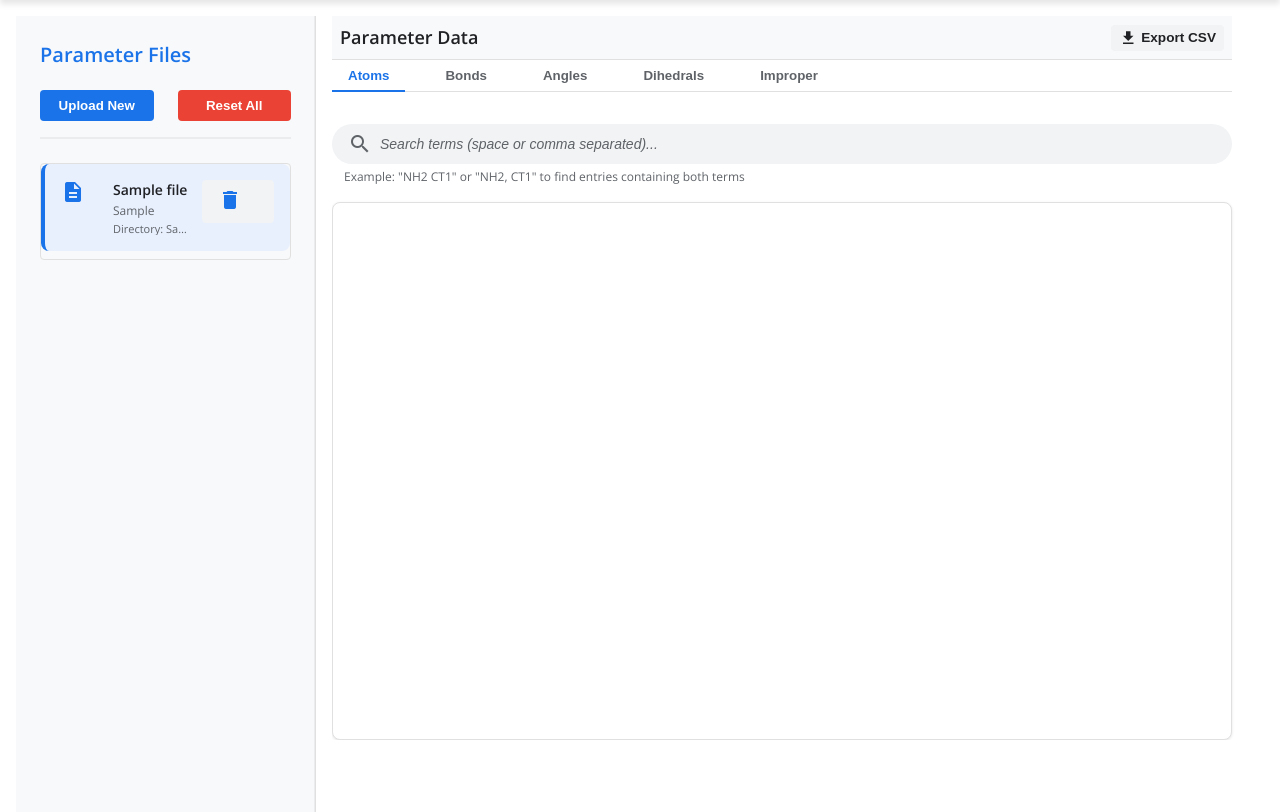
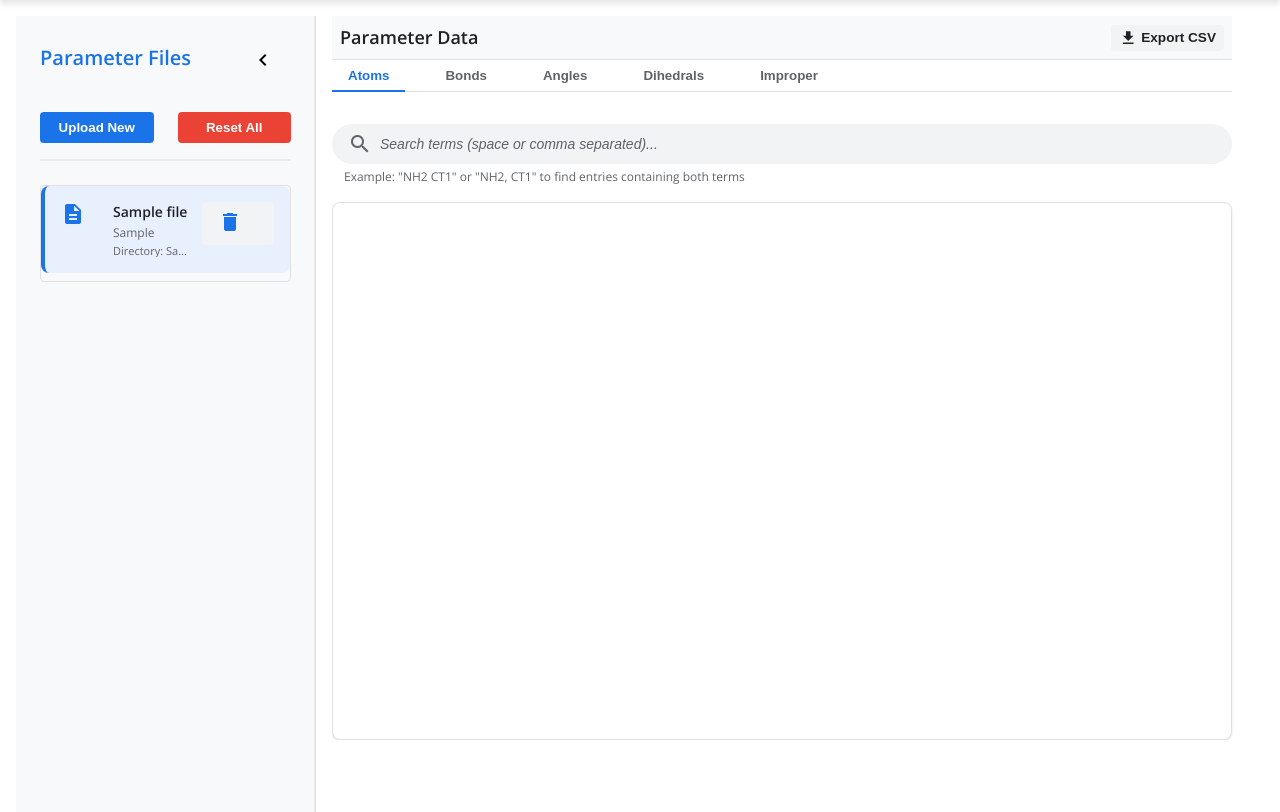
Before and after one commit to fl-sean03/CHARMM-Parameter-File-Search-Engine, a Flask app: template frontend/templates/index.html in a window 1280 px wide. Shown: the part 62-874 px from the top of the page. Run offline with Flask 3, Linux system fonts and the light colour scheme; the template is opened without the code that fills it: most values are stand-ins (such as "Sample title", 1, 10 or a date in 2020).

Commit message:
feat: Add expand/collapse icon to Parameter Files sidebar

```diff
--- a/frontend/static/css/main.css
+++ b/frontend/static/css/main.css
@@ -103,6 +103,50 @@ h2 {
     top: 0;
     border-right: 1px solid #E0E0E0;
     box-shadow: inset -1px 0 0 rgba(0,0,0,0.05);
+    transition: width 0.3s ease;
+}
+
+.sidebar.collapsed {
+    width: 60px;
+    padding: 1.5rem 0.5rem;
+}
+
+.sidebar.collapsed .files-title h2,
+.sidebar.collapsed .file-actions,
+.sidebar.collapsed .file-details,
+.sidebar.collapsed .files-list {
+    display: none;
+}
+
+.files-title {
+    display: flex;
+    justify-content: space-between;
+    align-items: center;
+    margin-bottom: 1rem;
+}
+
+.btn-icon {
+    background: none;
+    border: none;
+    padding: 4px;
+    cursor: pointer;
+    border-radius: 50%;
+    display: flex;
+    align-items: center;
+    justify-content: center;
+    transition: background-color 0.2s;
+}
+
+.btn-icon:hover {
+    background-color: rgba(0, 0, 0, 0.05);
+}
+
+.sidebar.collapsed .toggle-sidebar {
+    transform: rotate(180deg);
+}
+
+.toggle-sidebar {
+    transition: transform 0.3s ease;
 }
 
 .main-content {
--- a/frontend/static/js/app.js
+++ b/frontend/static/js/app.js
@@ -3,6 +3,24 @@ document.addEventListener('DOMContentLoaded', function() {
     const fileInput = document.getElementById('file-upload');
     const uploadButton = uploadContainer ? uploadContainer.querySelector('.btn-primary') : null;
     const resultsTable = document.querySelector('.data-table tbody');
+
+    // Add sidebar toggle functionality
+    const toggleSidebarBtn = document.querySelector('.toggle-sidebar');
+    const sidebar = document.querySelector('.sidebar');
+
+    if (toggleSidebarBtn && sidebar) {
+        toggleSidebarBtn.addEventListener('click', () => {
+            sidebar.classList.toggle('collapsed');
+            // Store the state in localStorage
+            localStorage.setItem('sidebarCollapsed', sidebar.classList.contains('collapsed'));
+        });
+
+        // Restore sidebar state on page load
+        const isCollapsed = localStorage.getItem('sidebarCollapsed') === 'true';
+        if (isCollapsed) {
+            sidebar.classList.add('collapsed');
+        }
+    }
 
     function showAlert(message, type) {
         const alertDiv = document.createElement('div');
--- a/frontend/templates/index.html
+++ b/frontend/templates/index.html
@@ -31,7 +31,12 @@
         <aside class="sidebar">
             {% if uploaded_files %}
             <div class="files-header">
-                <h2>Parameter Files</h2>
+                <div class="files-title">
+                    <h2>Parameter Files</h2>
+                    <button class="btn btn-icon toggle-sidebar" title="Toggle Sidebar">
+                        <span class="material-icons">chevron_left</span>
+                    </button>
+                </div>
                 <div class="file-actions">
                     <button class="btn btn-primary upload-new-btn">Upload New</button>
                     <button class="btn reset-btn">Reset All</button>
```
